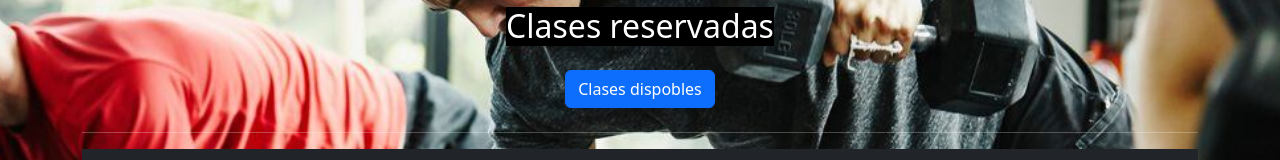
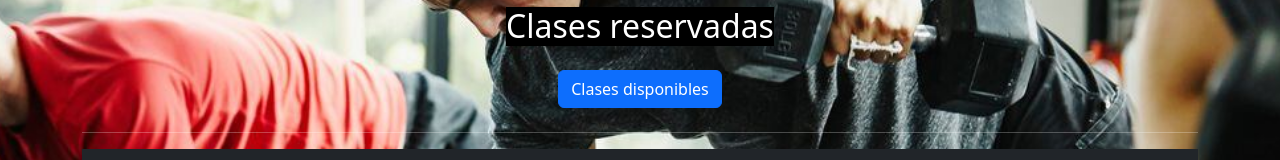
Before and after one commit to AlfonsoWk/ProyectoFinal, a React (Vite) app: page /Cancelar in a window 1280 px wide. Shown: the part 216-376 px from the top of the page. Built offline with nearby package versions, Linux system fonts and the light colour scheme.

Commit message:
se corrigen errores de ortografía

```diff
--- a/src/components/ModalCancelar.jsx
+++ b/src/components/ModalCancelar.jsx
@@ -51,7 +51,7 @@ const ModalCancelar= ({isOpen, closeModal,paramFuncion,actualizarDatos}) => {
       </Modal.Header>
 
       <Modal.Body>
-        Desea cencelar este turno?
+        Desea cancelar este turno?
       </Modal.Body>
 
       <Modal.Footer>
--- a/src/components/PanelClases.jsx
+++ b/src/components/PanelClases.jsx
@@ -83,7 +83,7 @@ const PanelClases = () => {
               <div className="clasesReservadas">
                 <Link to={"/Reservar"}>
                   <button className="btn btn-primary mr-2 mb-2 mt-3">
-                    Clases dispobles
+                    Clases disponibles
                   </button>
                 </Link>
               </div>
```
